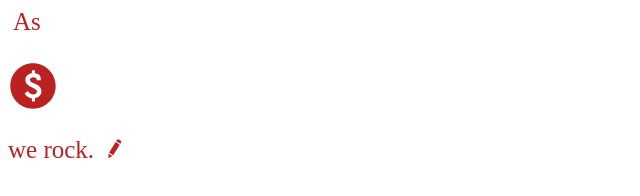
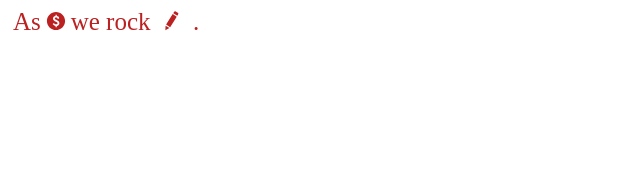
Before and after one commit to Saquib764/Kiwicons, a plain HTML site: page index.html in a window 1280 px wide. Shown: the whole page, without its empty margins (0-640 px from the left). Drawn offline with Linux system fonts and the light colour scheme.

Commit message:
icons only

```diff
--- a/index.html
+++ b/index.html
@@ -33,8 +33,8 @@
   </symbol>
 </svg>
 
-<span>As<div class='' style="height: 100px; width: 50px;"><svg class="rum image" data-id='epicons-dollar' id='me'></svg></div>we rock.
-<svg class="rum rum-shadow rum-hover-raise-up" data-id='epicons-pencil' ></svg></span>
+<span>As<svg class="rum" data-id='epicons-dollar' id='me'></svg>we rock
+<svg class="rum rum-shadow rum-hover-raise-up" data-id='epicons-pencil' ></svg></span> .
 </body>
 
 
```
